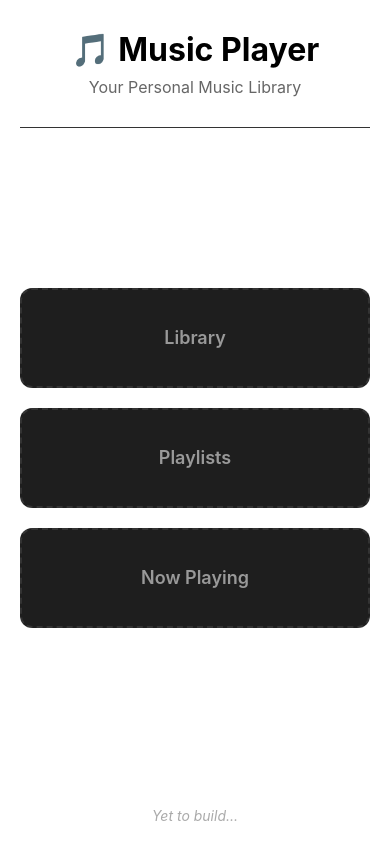
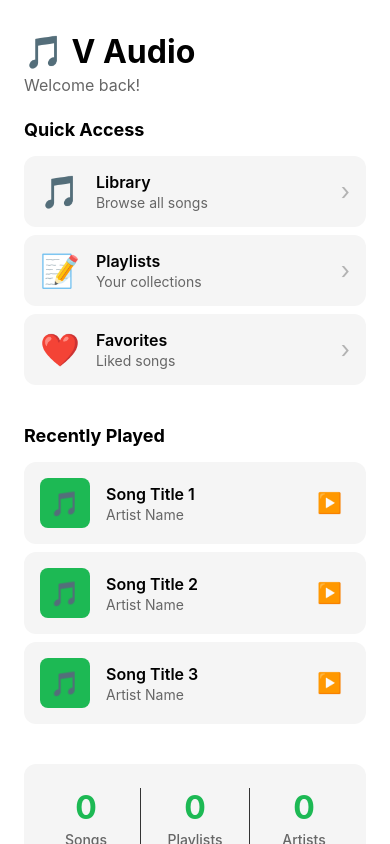
Before and after one commit to thamara2X1/V-Audio-Music-Player, a React Native app: screen / in a window 390 px wide. Built offline with nearby package versions, Linux system fonts and the light colour scheme.

Commit message:
feat(app): update application structure and render HomeScreen as the default screen

```diff
--- a/App.tsx
+++ b/App.tsx
@@ -1,119 +1,15 @@
 /**
  * Music Player App
- * A React Native app for playing local music files
+ * Entry point for the application
  *
  * @format
  */
 
 import React from 'react';
-import {
-  SafeAreaView,
-  StatusBar,
-  StyleSheet,
-  Text,
-  View,
-  useColorScheme,
-} from 'react-native';
+import HomeScreen from './src/screens/HomeScreen';
 
 function App() {
-  const isDarkMode = useColorScheme() === 'dark';
-
-  const backgroundStyle = {
-    backgroundColor: isDarkMode ? '#121212' : '#FFFFFF',
-    flex: 1,
-  };
-
-  return (
-    <SafeAreaView style={backgroundStyle}>
-      <StatusBar
-        barStyle={isDarkMode ? 'light-content' : 'dark-content'}
-        backgroundColor={backgroundStyle.backgroundColor}
-      />
-      <View style={styles.container}>
-        <View style={styles.header}>
-          <Text style={[styles.title, {color: isDarkMode ? '#FFFFFF' : '#000000'}]}>
-            🎵 Music Player
-          </Text>
-          <Text style={[styles.subtitle, {color: isDarkMode ? '#B3B3B3' : '#666666'}]}>
-            Your Personal Music Library
-          </Text>
-        </View>
-
-        <View style={styles.content}>
-          <View style={styles.placeholderBox}>
-            <Text style={[styles.placeholderText, {color: isDarkMode ? '#808080' : '#999999'}]}>
-              Library
-            </Text>
-          </View>
-          <View style={styles.placeholderBox}>
-            <Text style={[styles.placeholderText, {color: isDarkMode ? '#808080' : '#999999'}]}>
-              Playlists
-            </Text>
-          </View>
-          <View style={styles.placeholderBox}>
-            <Text style={[styles.placeholderText, {color: isDarkMode ? '#808080' : '#999999'}]}>
-              Now Playing
-            </Text>
-          </View>
-        </View>
-
-        <View style={styles.footer}>
-          <Text style={[styles.footerText, {color: isDarkMode ? '#666666' : '#AAAAAA'}]}>
-            Yet to build...
-          </Text>
-        </View>
-      </View>
-    </SafeAreaView>
-  );
+  return <HomeScreen />;
 }
 
-const styles = StyleSheet.create({
-  container: {
-    flex: 1,
-    paddingHorizontal: 20,
-  },
-  header: {
-    paddingVertical: 30,
-    alignItems: 'center',
-    borderBottomWidth: 1,
-    borderBottomColor: '#333333',
-  },
-  title: {
-    fontSize: 32,
-    fontWeight: 'bold',
-    marginBottom: 8,
-  },
-  subtitle: {
-    fontSize: 16,
-    fontWeight: '400',
-  },
-  content: {
-    flex: 1,
-    justifyContent: 'center',
-    gap: 20,
-  },
-  placeholderBox: {
-    height: 100,
-    backgroundColor: '#1E1E1E',
-    borderRadius: 12,
-    justifyContent: 'center',
-    alignItems: 'center',
-    borderWidth: 2,
-    borderColor: '#333333',
-    borderStyle: 'dashed',
-  },
-  placeholderText: {
-    fontSize: 18,
-    fontWeight: '600',
-  },
-  footer: {
-    paddingVertical: 20,
-    alignItems: 'center',
-  },
-  footerText: {
-    fontSize: 14,
-    fontStyle: 'italic',
-  },
-});
-
 export default App;
```
